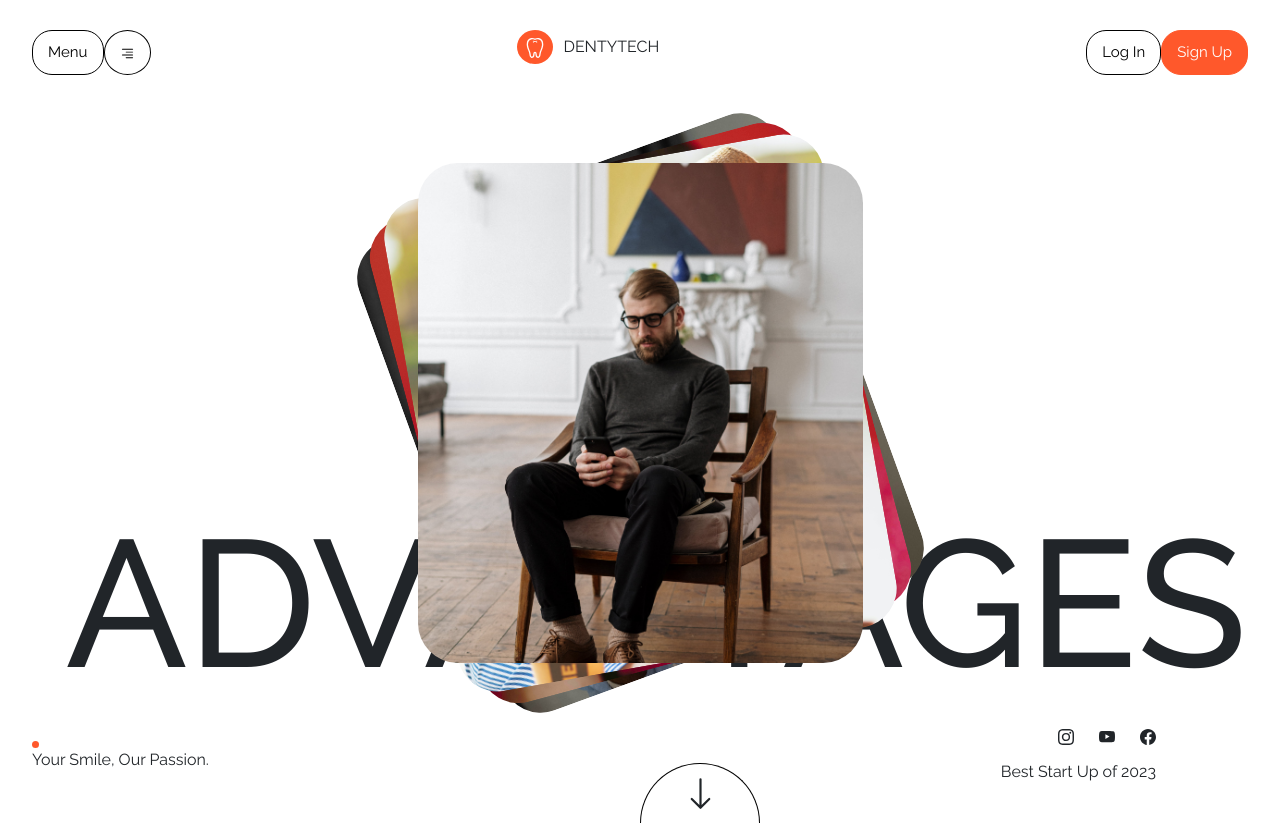
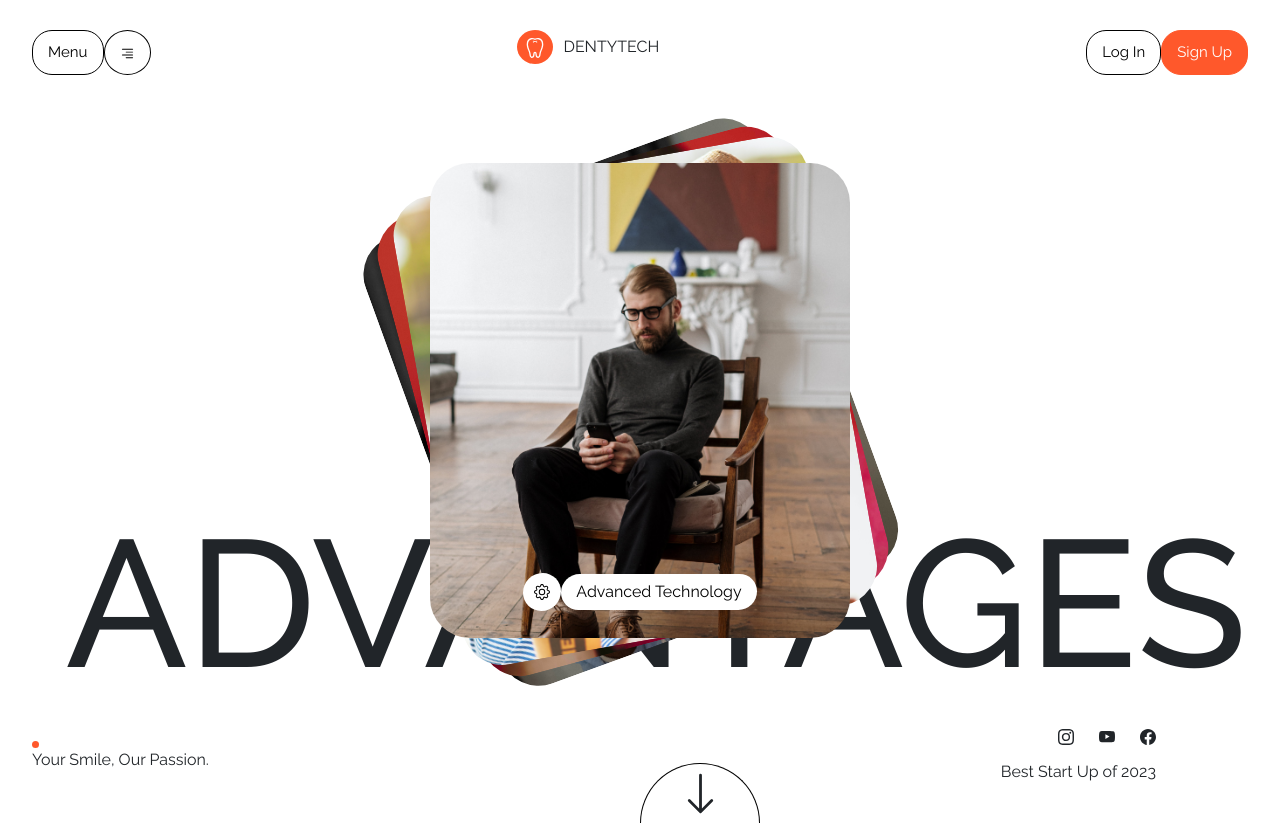
Before and after one commit to chevck/dentist-site, a React (Create React App) app: page / in a window 1280 px wide. Shown: the top 825 px of the page. Built offline with nearby package versions, Linux system fonts and the light colour scheme.

Commit message:
added text to the images

```diff
--- a/src/components/landing.js
+++ b/src/components/landing.js
@@ -1,4 +1,4 @@
-import { useEffect } from "react";
+import { useEffect, useState } from "react";
 import * as Icons from "react-bootstrap-icons";
 import Tooth from "../assets/tooth.svg";
 import gsap from "gsap";
@@ -67,7 +67,7 @@ const Footer = () => {
 };
 
 function LandingPage() {
-  // gsap.registerPlugin(SplitText);
+  const [count, setCount] = useState(4);
   useEffect(() => {
     const tl = gsap.timeline({
       scrollTrigger: {
@@ -98,26 +98,68 @@ function LandingPage() {
     );
   }, []);
 
+  const skipImage = () => {
+    gsap.fromTo(
+      ".down-scroll svg",
+      { ease: "power2.out", y: -10, opacity: 0.5 },
+      { ease: "power2.inOut", y: 10, opacity: 1 }
+    );
+    for (let i = count; i > 0; --i) {
+      gsap.to(`._${i}`, {
+        ease: "power2.out",
+        rotation: -90,
+        y: -1000,
+        duration: 3,
+      });
+      return setCount(count - 1);
+    }
+    console.log("move to the next page");
+  };
+
   return (
     <div className='landing-page'>
       <Header />
       <div className='landing-page-container'>
         <h2>Our advantages</h2>
         <div className='introduction-pics'>
-          <div className='pic-details'>
+          <div className='pic-details _1'>
             <img src={Img5} alt='p-1' />
+            <div className='pic-details_info'>
+              <p>
+                <Icons.PersonBoundingBox />
+              </p>
+              <p>Personalized Care</p>
+            </div>
           </div>
-          <div className='pic-details'>
+          <div className='pic-details _2'>
             <img src={Img2} alt='p-1' />
+            <div className='pic-details_info'>
+              <p>
+                <Icons.Diagram2 />
+              </p>
+              <p>Modern Solutions</p>
+            </div>
           </div>
-          <div className='pic-details'>
+          <div className='pic-details _3'>
             <img src={Img3} alt='p-1' />
+            <div className='pic-details_info'>
+              <p>
+                <Icons.HandIndex />
+              </p>
+              <p>Convenience</p>
+            </div>
           </div>
-          <div className='pic-details'>
+          <div className='pic-details _4'>
             <img src={Img4} alt='p-1' />
+            <div className='pic-details_info'>
+              <p>
+                <Icons.Gear />
+              </p>
+              <p>Advanced Technology</p>
+            </div>
           </div>
         </div>
-        <div className='down-scroll'>
+        <div className='down-scroll' onClick={skipImage}>
           <Icons.ArrowDown />
         </div>
       </div>
--- a/src/styles.scss
+++ b/src/styles.scss
@@ -191,10 +191,30 @@ body {
       .pic-details {
         position: absolute;
         img {
-          width: 445px;
-          height: 500px;
+          width: 420px;
+          height: 475px;
           object-fit: cover;
           border-radius: 40px;
+        }
+        &_info {
+          display: flex;
+          justify-content: center;
+          position: relative;
+          top: -65px;
+          color: black;
+          align-items: center;
+
+          p {
+            background: white;
+            border-radius: 27px 25px;
+            padding: 6px 15px;
+            display: flex;
+            justify-content: center;
+
+            &:nth-child(1) {
+              padding: 11px;
+            }
+          }
         }
         &:nth-child(3) {
           transform: rotate(-10deg);
@@ -214,13 +234,17 @@ body {
       text-align: center;
       position: relative;
       top: 75%;
-      font-size: 35px;
+      font-size: 45px;
       left: 50%;
       height: 60px;
       width: 120px;
       border-radius: 150px 150px 0 0;
       border: 1px solid black;
       border-bottom: none;
+      z-index: 2;
+      svg {
+        cursor: pointer;
+      }
     }
   }
 
```
